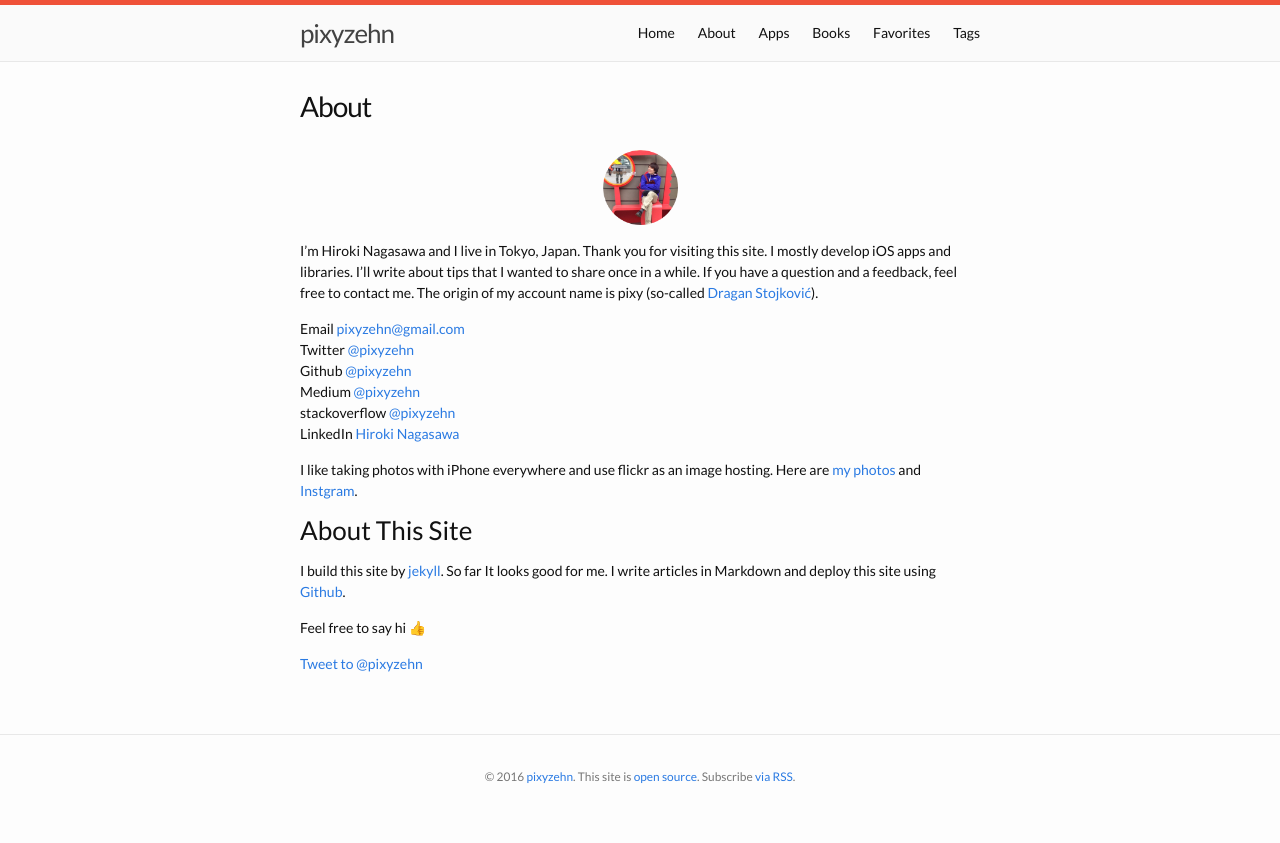
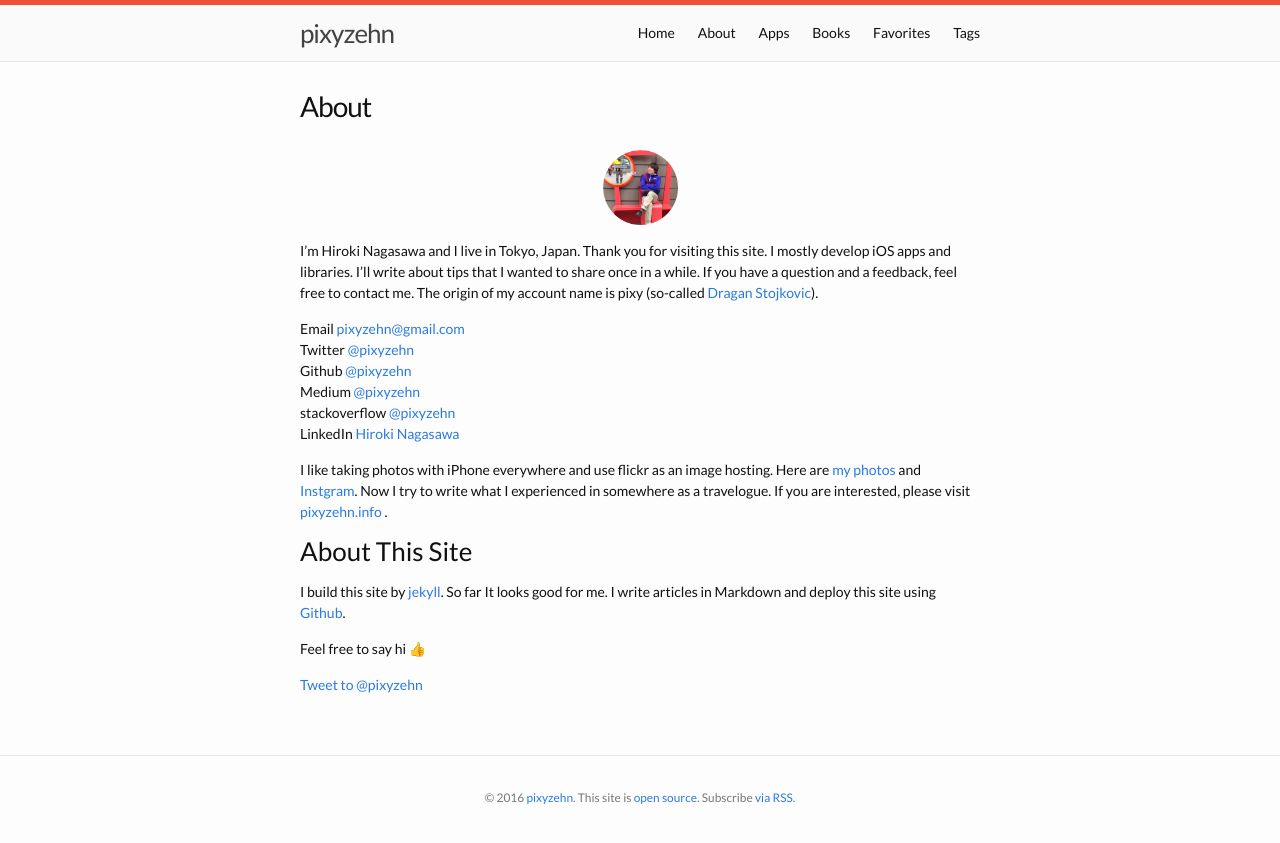
Before and after one commit to pixyzehn/pixyzehn.com, a Jekyll site: the page built from about.md, in a window 1280 px wide. Shown: the top 843 px of the page. Built offline with Jekyll 4.4.1, drawn with Linux system fonts in a browser that asks for light colours; emoji names are drawn with the system emoji font; comment, search, counter and statistics services are not loaded.

Commit message:
Update about.md

```diff
--- a/about.md
+++ b/about.md
@@ -7,7 +7,7 @@ permalink: /about/
 ![My profile]({{ site.url }}/assets/profile.png){:height="75px" width="75px" .profile-image}
 
 I'm Hiroki Nagasawa and I live in Tokyo, Japan. Thank you for visiting this site. I mostly develop iOS apps and libraries. I'll write about tips that I wanted to share once in a while.
-If you have a question and a feedback, feel free to contact me. The origin of my account name is pixy (so-called [Dragan Stojković](https://en.wikipedia.org/wiki/Dragan_Stojkovi%C4%87){:target="_blank"}).
+If you have a question and a feedback, feel free to contact me. The origin of my account name is pixy (so-called [Dragan Stojkovic](https://en.wikipedia.org/wiki/Dragan_Stojkovi%C4%87){:target="_blank"}).
 
 Email <pixyzehn@gmail.com>
 Twitter [@pixyzehn](https://twitter.com/pixyzehn){:target="_blank"}
@@ -16,7 +16,7 @@ Medium [@pixyzehn](https://medium.com/@pixyzehn){:target="_blank"}
 stackoverflow [@pixyzehn](http://stackoverflow.com/users/2461812/pixyzehn){:target="_blank"}
 LinkedIn [Hiroki Nagasawa](https://www.linkedin.com/in/pixyzehn){:target="_blank"}
 
-I like taking photos with iPhone everywhere and use flickr as an image hosting. Here are [my photos](https://www.flickr.com/photos/pixyzehn/albums){:target="_blank"} and [Instgram](https://www.instagram.com/pixyzehn/){:target="_blank"}.
+I like taking photos with iPhone everywhere and use flickr as an image hosting. Here are [my photos](https://www.flickr.com/photos/pixyzehn/albums){:target="_blank"} and [Instgram](https://www.instagram.com/pixyzehn/){:target="_blank"}. Now I try to write what I experienced in somewhere as a travelogue. If you are interested, please visit [pixyzehn.info](http://pixyzehn.info/){:target="_blank"} .
 
 ### About This Site
 
```
